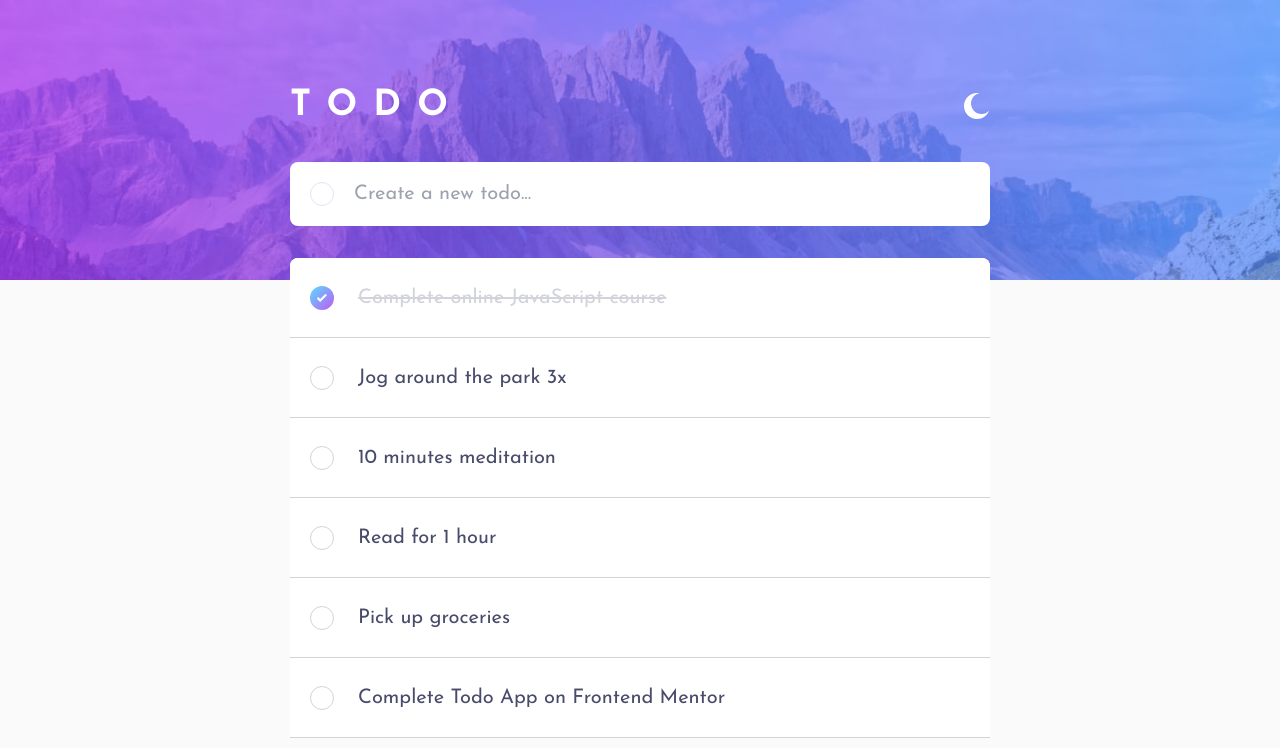
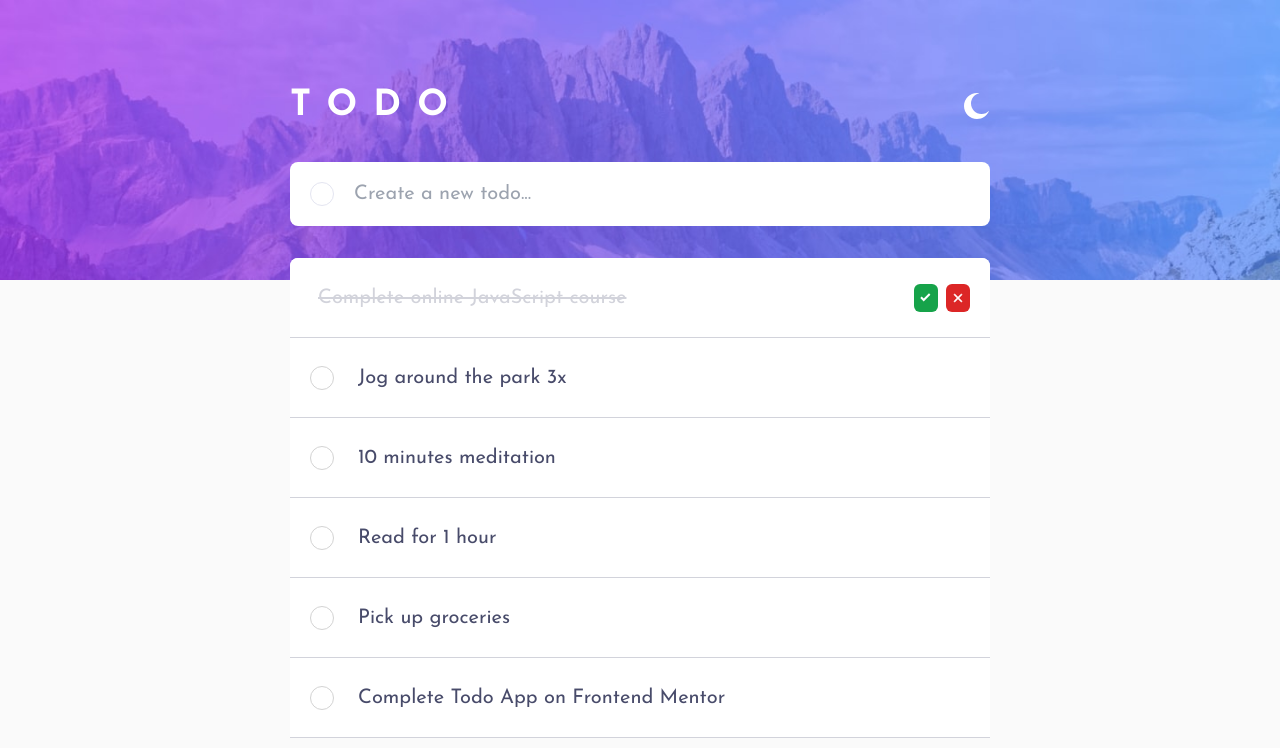
Before and after one commit to nayera540/todo-app-main, a React (Vite) app in the folder todo/: page / in a window 1280 px wide. Both pictures are taken after a click on the label "Complete online JavaScript course". Shown: the top 748 px of the page. Built offline with nearby package versions, Linux system fonts and the light colour scheme.

Commit message:
Add updating the task feature

```diff
--- a/todo/src/components/todos/Todo.jsx
+++ b/todo/src/components/todos/Todo.jsx
@@ -8,8 +8,16 @@ function playAudio() {
 
 function Todo({ todo, dispatch }) {
     const [isEditToggled, setIsEditToggled] = useState(false);
+    const [editTask, setEditTask] = useState(todo.title);
 
-    function handleEditToggle() { }
+    function handleEditToggle() {
+        setIsEditToggled((isEditToggled) => !isEditToggled);
+    }
+
+    function handleEditTask() {
+        handleEditToggle();
+        dispatch({type: "Edit_task", payload: {id: todo.id, title: editTask}});
+    }
 
     function handleCheckTodo(todo) {
         if (!todo.done) {
@@ -25,7 +33,41 @@ function Todo({ todo, dispatch }) {
     return (
         <div className="w-full max-w-[700px] bg-white h-20 border-solid border-b-[1px] first:rounded-t-lg p-5 border-Light-Grayish-Blue flex flex-row">
             {isEditToggled ? (
-                ""
+                <div className="flex flex-row justify-between w-full">
+                    <input
+                        type="text"
+                        value={editTask}
+                        autoFocus
+                        onChange={(e) => setEditTask(e.target.value)}
+                        onKeyDown={(e) => {if(e.key === "Enter") handleEditTask()}}
+                        className={`grid content-center w-2/3 caret-Bright-Blue ml-2 outline-none text-xl hover:cursor-pointer ${todo.done
+                            ? "line-through text-Light-Grayish-Blue"
+                            : "text-Very-Dark-Grayish-Blue"
+                            }`}
+                    />
+                    <div className="grid justify-center content-center grid-flow-col gap-2">
+                        <button className="bg-green-600 w-6 h-7 grid justify-center content-center rounded-md" onClick={handleEditTask}>
+                            <svg xmlns="http://www.w3.org/2000/svg" width="12" height="9"><path fill="none" stroke="#FFF" stroke-width="2" d="M1 4.304L3.696 7l6-6" /></svg>
+                        </button>
+                        <button className="bg-red-600 h-7 w-6 rounded-md grid justify-center content-center" onClick={handleEditToggle}>
+                            <svg fill="#ffffff" width="14px" height="12px" viewBox="0 0 200 200" data-name="Layer 1" id="Layer_1" xmlns="http://www.w3.org/2000/svg" stroke-width="10" stroke="#ffffff">
+
+                                <g id="SVGRepo_bgCarrier" stroke-width="" />
+
+                                <g id="SVGRepo_tracerCarrier" stroke-linecap="round" stroke-linejoin="round" />
+
+                                <g id="SVGRepo_iconCarrier">
+
+                                    <title />
+
+                                    <path d="M114,100l49-49a9.9,9.9,0,0,0-14-14L100,86,51,37A9.9,9.9,0,0,0,37,51l49,49L37,149a9.9,9.9,0,0,0,14,14l49-49,49,49a9.9,9.9,0,0,0,14-14Z" />
+
+                                </g>
+
+                            </svg>
+                        </button>
+                    </div>
+                </div>
             ) : (
                 <div className="group flex flex-row items-center justify-between w-full">
                     <div className="flex items-center">
@@ -47,7 +89,10 @@ function Todo({ todo, dispatch }) {
                         </label>
                     </div>
                     <div className="flex">
-                        <button className="remove-btn mr-2 opacity-0" onClick={() => handleRemoveTask(todo)}>
+                        <button
+                            className="remove-btn mr-2 opacity-0"
+                            onClick={() => handleRemoveTask(todo)}
+                        >
                             <svg xmlns="http://www.w3.org/2000/svg" width="18" height="18">
                                 <path
                                     fill="#494C6B"
```
